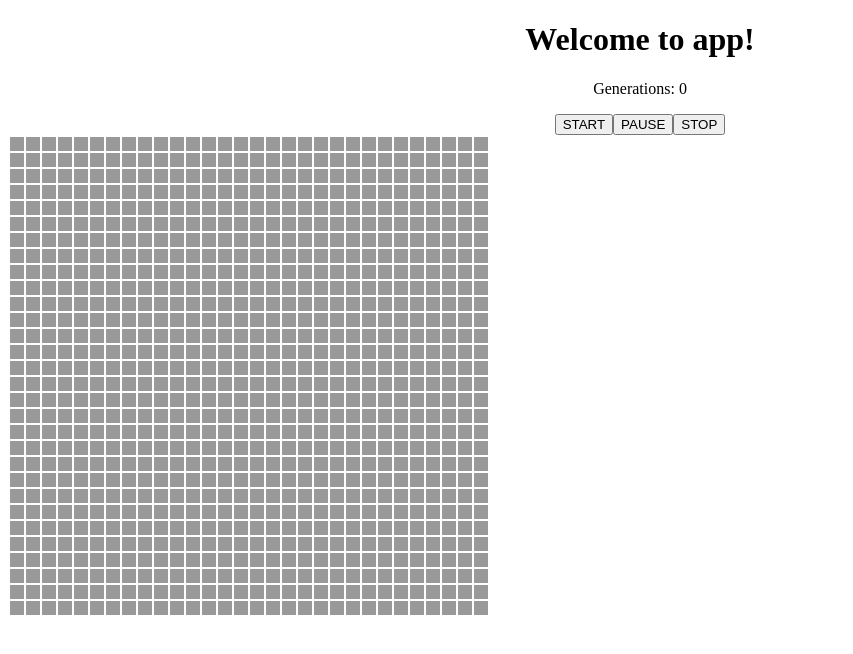
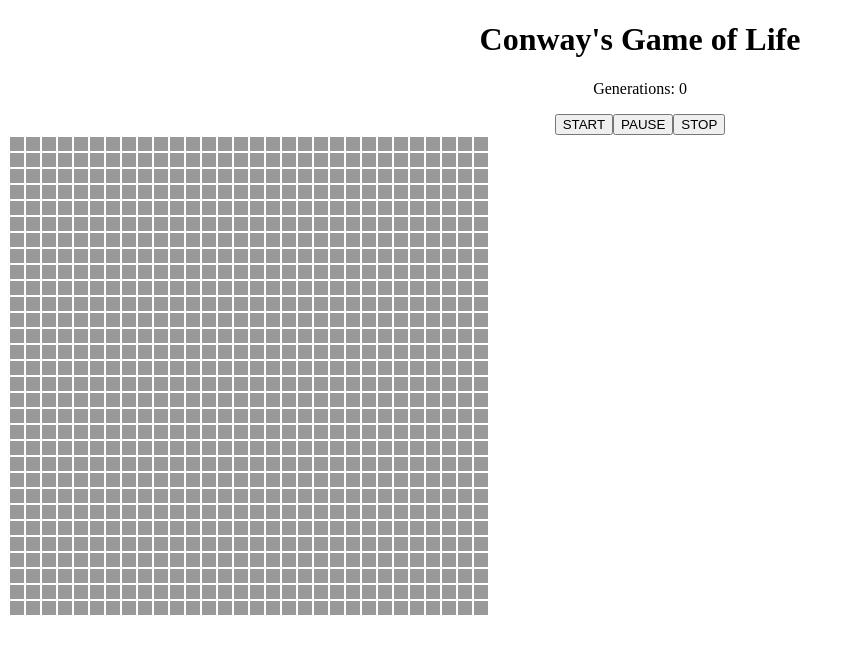
Before and after one commit to shoemakerdr/game-of-life-ng, an Angular app: page / in a window 1280 px wide. Shown: the top 654 px of the page, without its empty margins (0-853 px from the left). Built offline with nearby package versions, Linux system fonts and the light colour scheme.

Commit message:
Changed title to Conways game of life

```diff
--- a/src/app/app.component.html
+++ b/src/app/app.component.html
@@ -1,7 +1,7 @@
 <!--The content below is only a placeholder and can be replaced.-->
 <div style="text-align:center">
     <h1>
-        Welcome to {{title}}!
+        Conway's Game of Life
     </h1>
     <app-game></app-game>
 </div>
```
